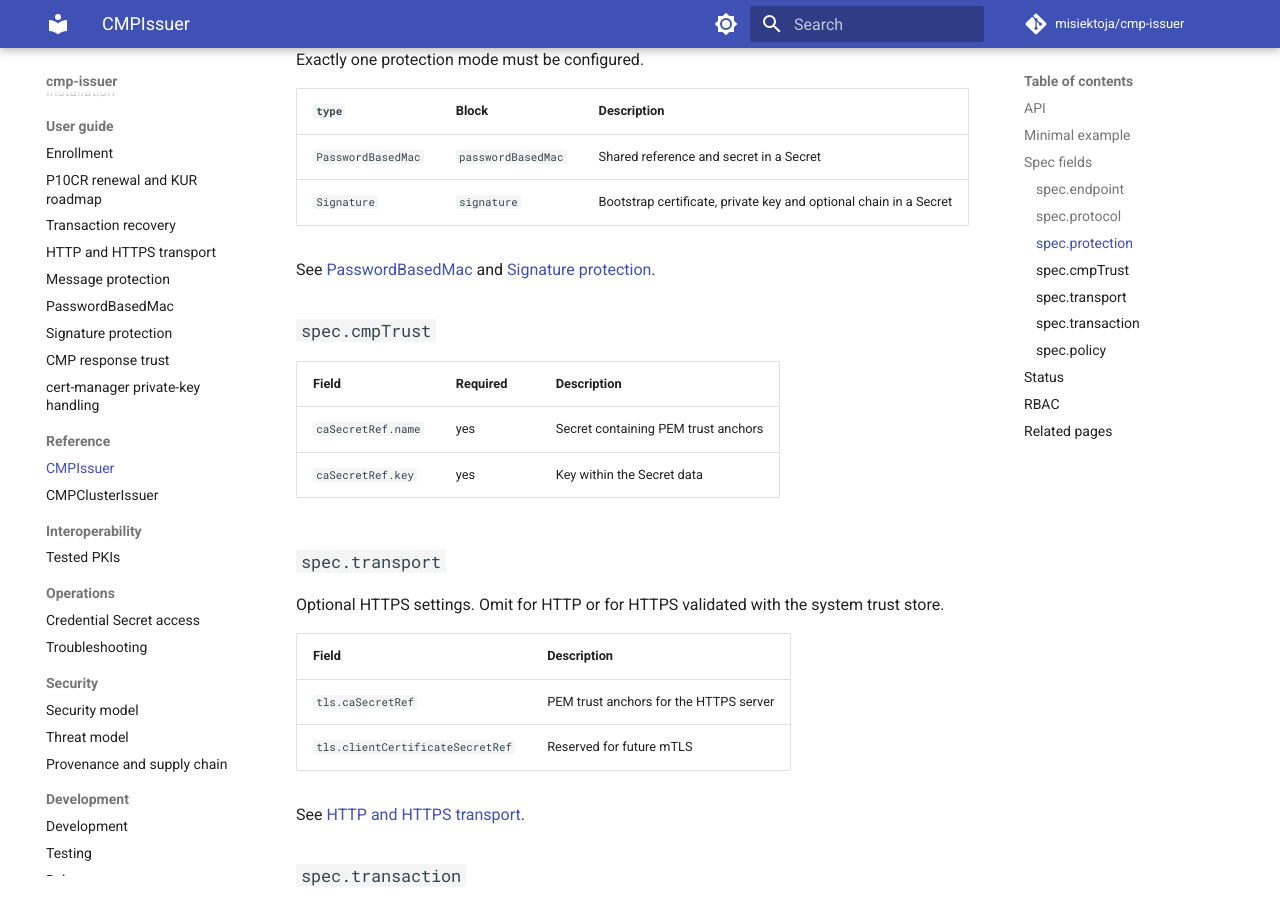
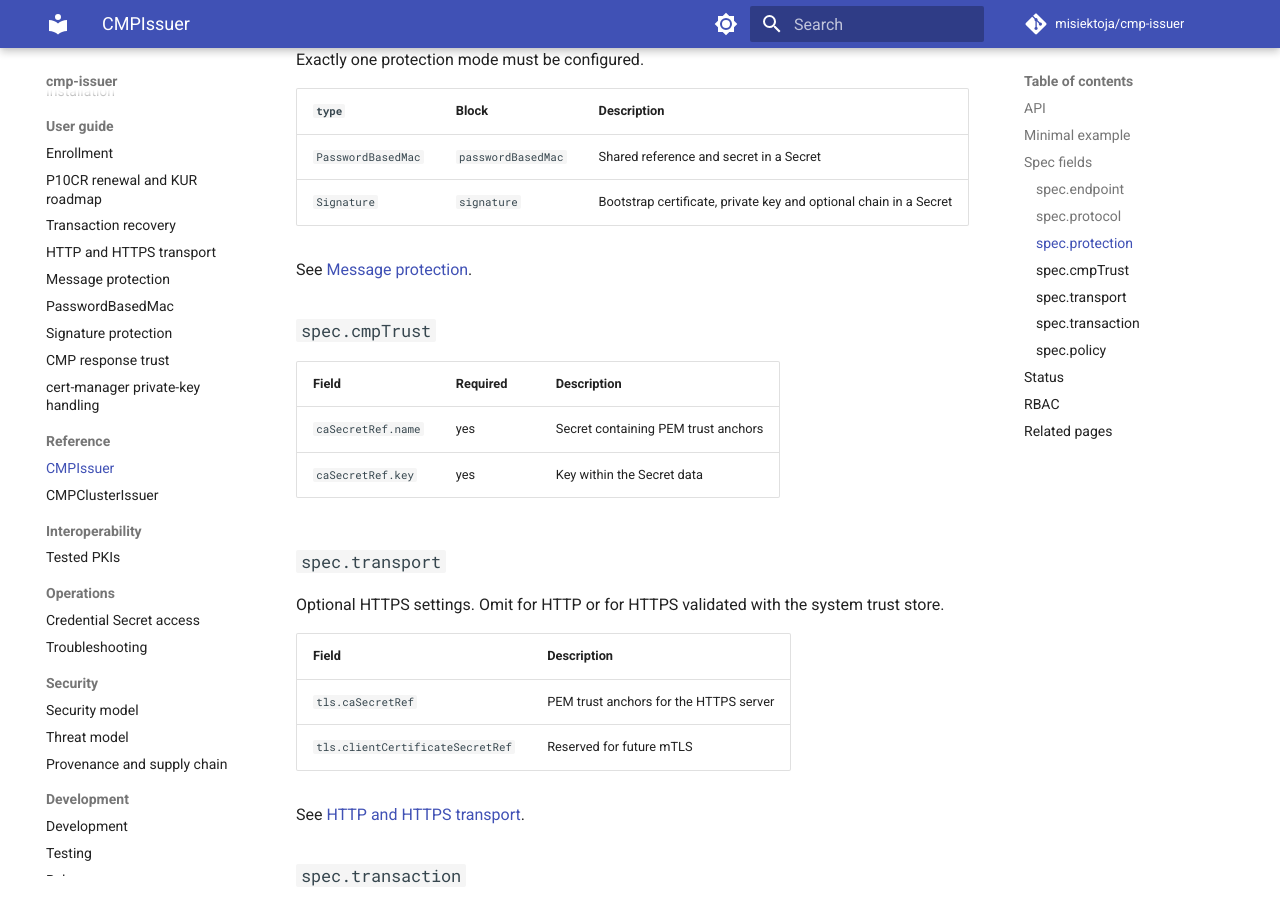
Before and after one commit to misiektoja/cmp-issuer, an MkDocs documentation site: the page built from docs/reference/cmpissuer.md, in a window 1280 px wide and 900 px high, scrolled down 2165 px. Built offline with MkDocs 1.6.1 and Material for MkDocs 9.7.7, drawn with Linux system fonts in a browser that asks for light colours; comment, search, counter and statistics services are not loaded.

Commit message:
docs(reference): point the protection section at the merged guide

```diff
--- a/docs/reference/cmpissuer.md
+++ b/docs/reference/cmpissuer.md
@@ -74,7 +74,7 @@ Exactly one protection mode must be configured.
 | `PasswordBasedMac` | `passwordBasedMac` | Shared reference and secret in a Secret |
 | `Signature` | `signature` | Bootstrap certificate, private key and optional chain in a Secret |
 
-See [PasswordBasedMac](../guide/password-based-mac.md) and [Signature protection](../guide/signature-protection.md).
+See [Message protection](../guide/message-protection.md).
 
 ### `spec.cmpTrust`
 
```
